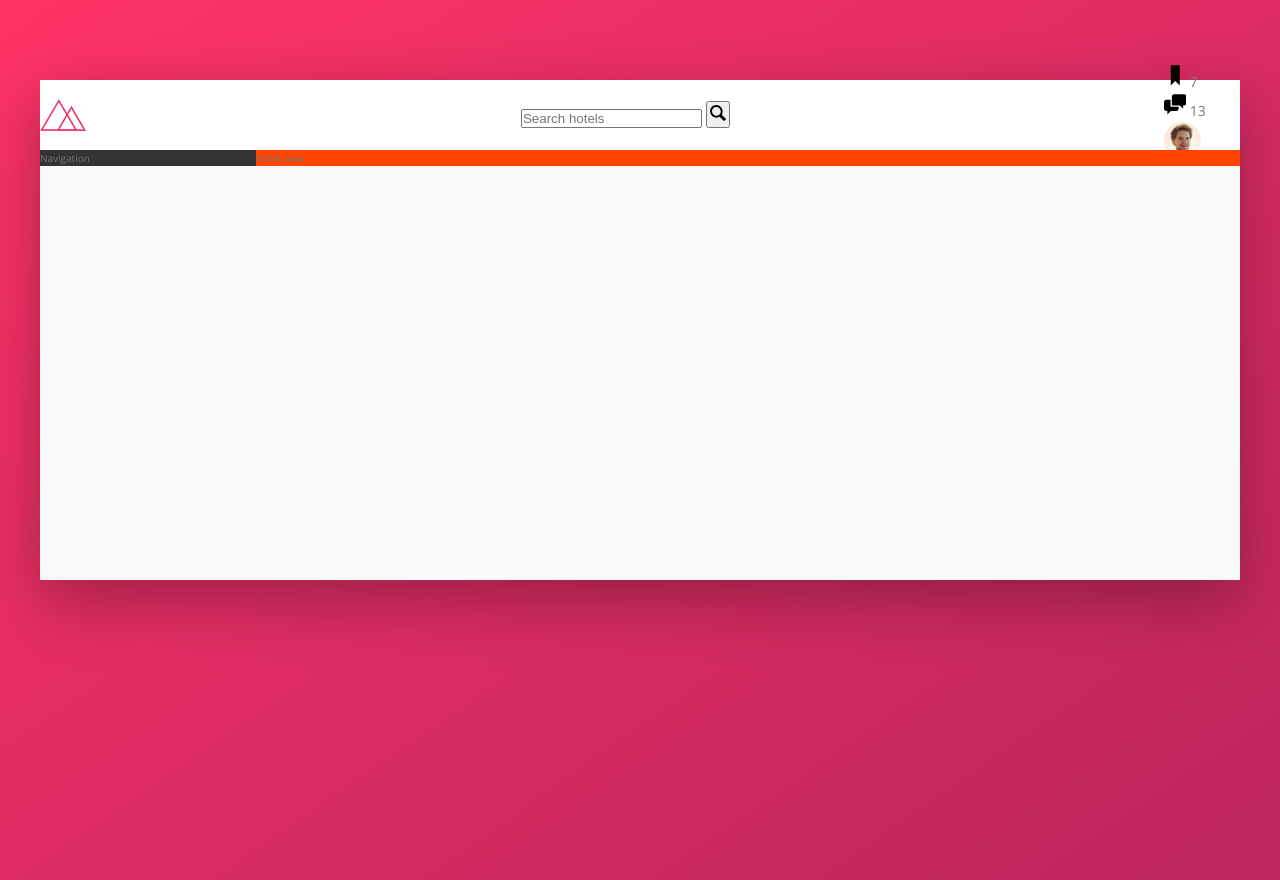
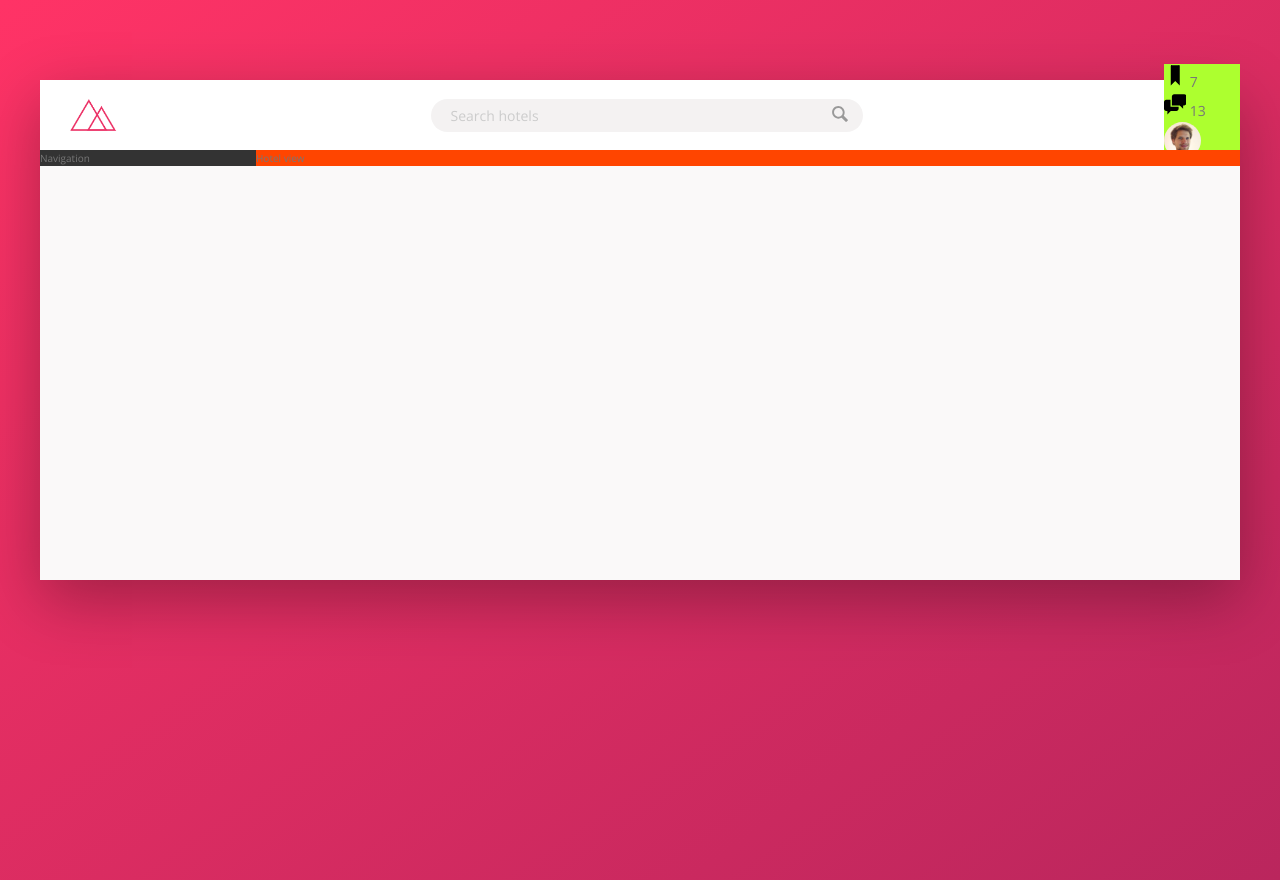
Before and after one commit to JuanTorres93/css-course-trillo-project-2, a website: page index.html in a window 1280 px wide. Drawn offline with nearby package versions, Linux system fonts and the light colour scheme; files that its build step writes are made by us from their sources.

Commit message:
Styled search component

```diff
--- a/sass/_components.scss
+++ b/sass/_components.scss
@@ -2,24 +2,71 @@
 // LOGO
 .logo {
     height: 3.25rem;
+    margin-left: 3rem;
 }
 
 /////////////////////////////////
 // SEARCH
 .search {
-    &__input {}
+    flex: 0 0 40%;
+    display: flex;
+    align-items: center;
+    justify-content: center;
 
-    &__button {}
+    &__input {
+        font-family: inherit;
+        font-size: inherit;
+        background-color: var(--color-grey-light-2);
+        border: none;
+        color: inherit;
+        padding: .7rem 2rem;
+        border-radius: 10rem;
+        width: 90%;
+        transition: all .2s;
+        margin-right: -3.25rem;
+
+        &:focus {
+            width: 100%;
+            outline: none;
+            background-color: var(--color-grey-light-3);
+        }
+
+        &::placeholder {
+            font-weight: 100;
+            color: var(--color-grey-light-4);
+        }
+    }
+
+    &__button {
+        border: none;
+        background-color: var(--color-grey-light-2);
+
+        &:focus {
+            outline: none;
+        }
+
+        &:active {
+            transform: translateY(2px);
+        }
+    }
+
+    &__input:focus+&__button {
+        background-color: var(--color-grey-light-3);
+    }
 
     &__icon {
         height: 2rem;
         width: 2rem;
+        // DOC svg change color
+        fill: var(--color-grey-dark-3)
     }
 }
 
 /////////////////////////////////
 // USER NAVIGATION
 .user-nav {
+    background-color: greenyellow;
+
     &__icon-box {}
 
     &__icon {
```
